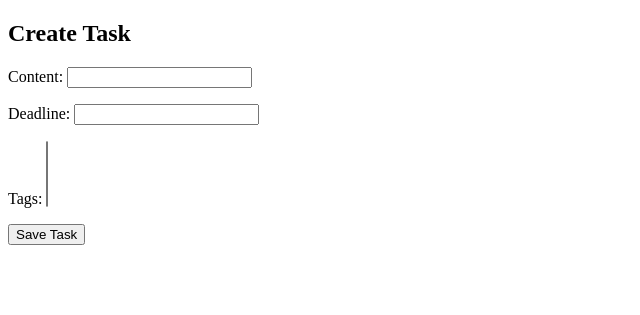
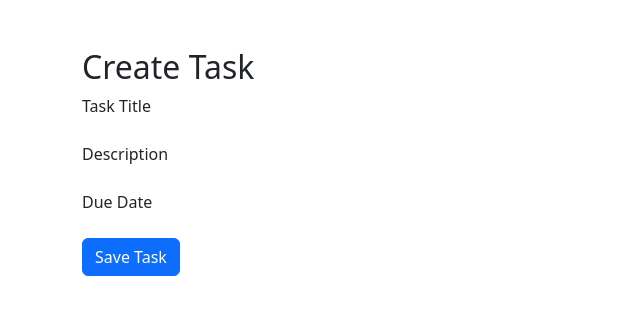
Before and after one commit to Viacheslav417865/todo_list, a Django app: page /create-task/ in a window 1280 px wide. Shown: the top 315 px of the page, without its empty margins (0-640 px from the left). Run offline with Django 5.2, Linux system fonts and the light colour scheme; data that the repository does not hold is empty.

Commit message:
Update create_tag.html and create_task.html with Bootstrap 5 styling

```diff
--- a/todolist/tasks/templates/tasks/create_task.html
+++ b/todolist/tasks/templates/tasks/create_task.html
@@ -1,15 +1,60 @@
 {% load forms_extras %}
 <!DOCTYPE html>
-<html>
+<html lang="en">
 <head>
+    <meta charset="UTF-8">
+    <meta name="viewport" content="width=device-width, initial-scale=1.0">
     <title>Create Task</title>
+
+    <link href="https://cdn.jsdelivr.net/npm/bootstrap@5.3.0-alpha1/dist/css/bootstrap.min.css" rel="stylesheet">
 </head>
 <body>
+
+<div class="container mt-5">
     <h2>Create Task</h2>
     <form method="post">
         {% csrf_token %}
-        {{ form.as_p }}
-        <button type="submit">Save Task</button>
+
+        <div class="mb-3">
+            <label for="id_title" class="form-label">Task Title</label>
+            {{ form.title|add_class:"form-control" }}
+            {% if form.title.errors %}
+            <div class="text-danger">
+                {% for error in form.title.errors %}
+                <p>{{ error }}</p>
+                {% endfor %}
+            </div>
+            {% endif %}
+        </div>
+
+        <div class="mb-3">
+            <label for="id_description" class="form-label">Description</label>
+            {{ form.description|add_class:"form-control" }}
+            {% if form.description.errors %}
+            <div class="text-danger">
+                {% for error in form.description.errors %}
+                <p>{{ error }}</p>
+                {% endfor %}
+            </div>
+            {% endif %}
+        </div>
+
+        <div class="mb-3">
+            <label for="id_due_date" class="form-label">Due Date</label>
+            {{ form.due_date|add_class:"form-control" }}
+            {% if form.due_date.errors %}
+            <div class="text-danger">
+                {% for error in form.due_date.errors %}
+                <p>{{ error }}</p>
+                {% endfor %}
+            </div>
+            {% endif %}
+        </div>
+
+        <button type="submit" class="btn btn-primary">Save Task</button>
     </form>
+</div>
+
+<script src="https://cdn.jsdelivr.net/npm/bootstrap@5.3.0-alpha1/dist/js/bootstrap.bundle.min.js"></script>
 </body>
 </html>
```
Also changed, not shown: todolist/tasks/templates/tasks/create_tag.html (indentation only).
